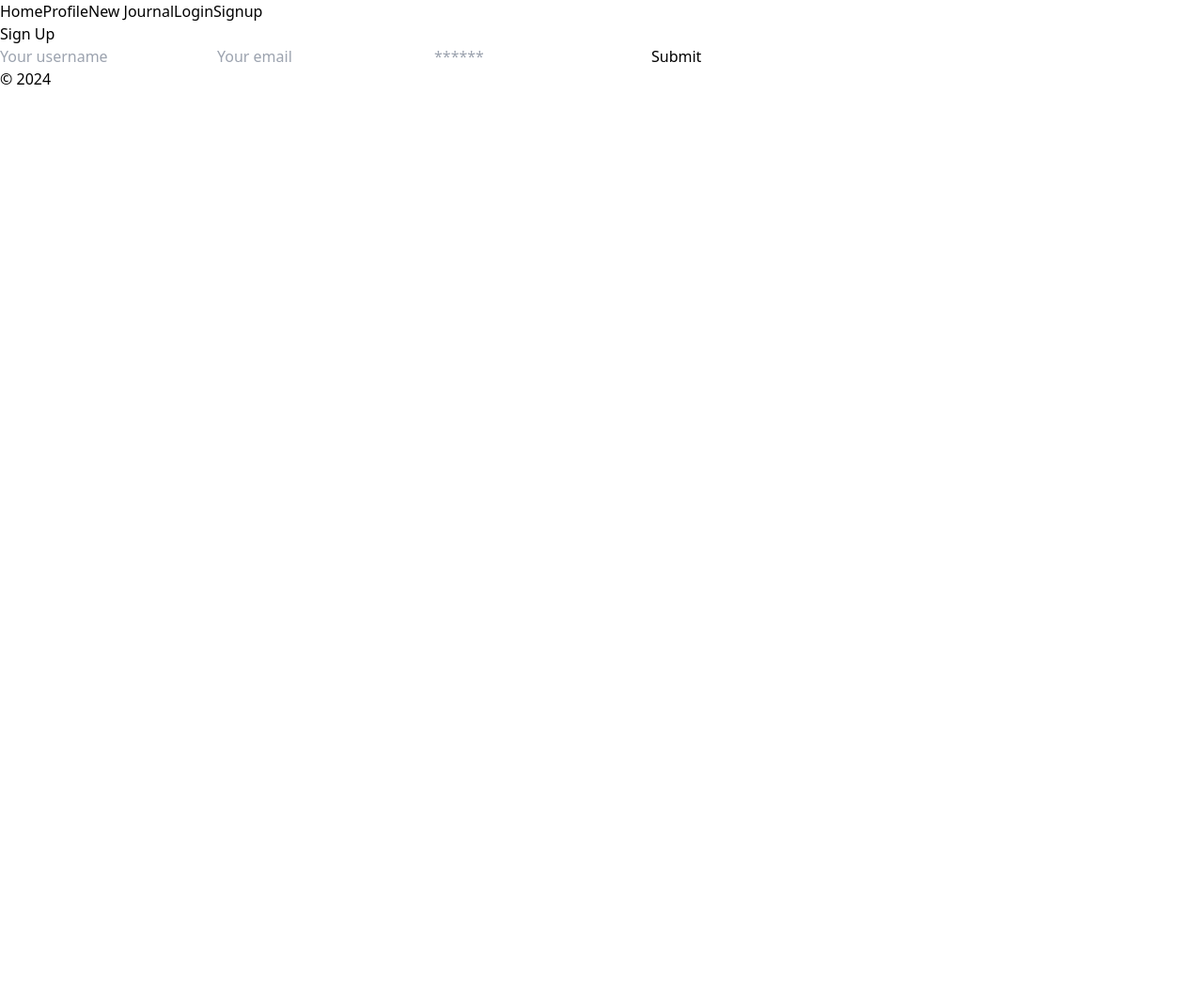
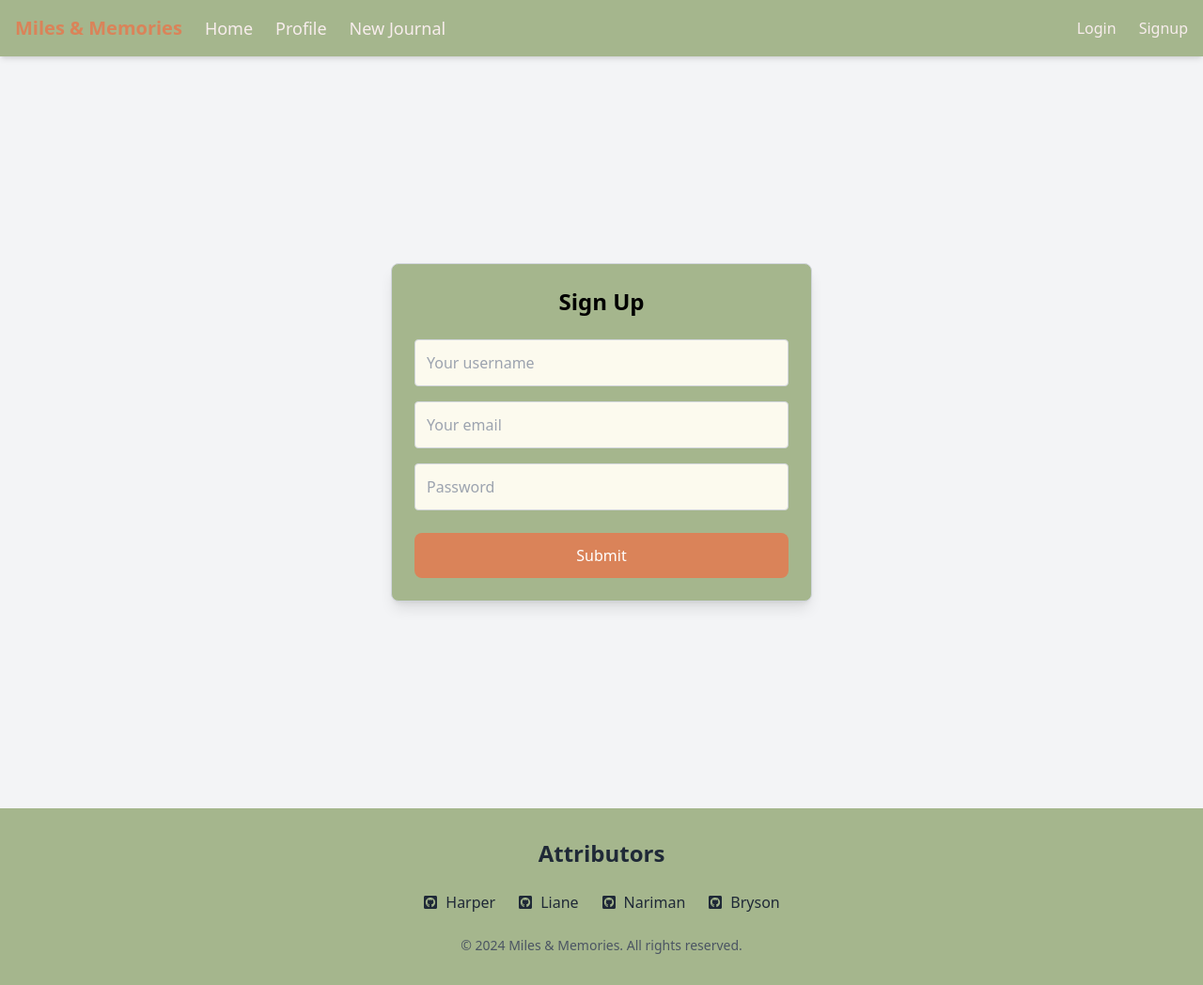
Before and after one commit to aharper2568/Travel-Journal-App, a React (Vite) app in the folder client/: page /signup in a window 1280 px wide. Shown: the whole page at 94% size. Before the commit the page ends 800 px from the top, so only its background shows below. Built offline with nearby package versions, Linux system fonts and the light colour scheme.

Commit message:
added style to header, footer, login, and signup and also added drag and drop functions for images on createpost page

```diff
--- a/client/src/components/Footer/index.jsx
+++ b/client/src/components/Footer/index.jsx
@@ -1,8 +1,59 @@
+import { FaGithubSquare } from 'react-icons/fa';
+
 const Footer = () => {
   return (
-    <footer>
-      <div>
-        <h4>&copy; {new Date().getFullYear()}</h4>
+    <footer style={{ backgroundColor: '#A5B68D' }} className="text-center py-8">
+      <div className="container mx-auto max-w-screen-md">
+        <h5 className="mb-6 text-2xl font-bold text-gray-800">Attributors</h5>
+        <ul className="flex justify-center space-x-6 list-none p-0">
+          <li>
+            <a
+              href="https://github.com/aharper2568"
+              target="_blank"
+              rel="noopener noreferrer"
+              className="flex items-center text-gray-800 hover:text-red-600 transition duration-300 hover:scale-110"
+            >
+              <FaGithubSquare className="mr-2" />
+              Harper
+            </a>
+          </li>
+          <li>
+            <a
+              href="https://github.com/lllewell"
+              target="_blank"
+              rel="noopener noreferrer"
+              className="flex items-center text-gray-800 hover:text-yellow-400 transition duration-300 hover:scale-110"
+            >
+              <FaGithubSquare className="mr-2" />
+              Liane
+            </a>
+          </li>
+          <li>
+            <a
+              href="https://github.com/NarSulEsz"
+              target="_blank"
+              rel="noopener noreferrer"
+              className="flex items-center text-gray-800 hover:text-blue-700 transition duration-300 hover:scale-110"
+            >
+              <FaGithubSquare className="mr-2" />
+              Nariman
+            </a>
+          </li>
+          <li>
+            <a
+              href="https://github.com/Bryson987081"
+              target="_blank"
+              rel="noopener noreferrer"
+              className="flex items-center text-gray-800 hover:text-indigo-500 transition duration-300 hover:scale-110"
+            >
+              <FaGithubSquare className="mr-2" />
+              Bryson
+            </a>
+          </li>
+        </ul>
+        <p className="mt-6 text-gray-600 text-sm">
+          © {new Date().getFullYear()} Miles & Memories. All rights reserved.
+        </p>
       </div>
     </footer>
   );
--- a/client/src/components/Header/index.jsx
+++ b/client/src/components/Header/index.jsx
@@ -1,16 +1,64 @@
 import { Link } from 'react-router-dom';
 import AuthLinks from './AuthLinks';
+import { useState } from 'react';
 
 const Header = () => {
+  const [isMobileMenuOpen, setIsMobileMenuOpen] = useState(false);
   return (
-    <header>
-      <nav>
-        <Link to="/">Home</Link>
-        <Link to="/me">Profile</Link>
-        <Link to="/create" >New Journal</Link>
+    <header style={{ backgroundColor: '#A5B68D' }} className="shadow-md sticky top-0 ">
+    <nav className="p-4 flex justify-between items-center">
+      <div className="flex items-center space-x-6">
+        <Link to="/" style={{ color: '#DA8359' }} className="text-xl font-bold transition duration-300 hover:scale-110">
+          Miles & Memories
+        </Link>
+        <div style={{ color: '#F8EDED' }} className="hidden md:flex space-x-6">
+          <Link to="/" className="text-lg transition duration-300 hover:scale-110">
+            Home
+          </Link>
+          <Link to="/me" className="text-lg transition duration-300 hover:scale-110">
+            Profile
+          </Link>
+          <Link to="/create" className="text-lg transition duration-300 hover:scale-110">
+            New Journal
+          </Link>
+        </div>
+      </div>
+
+      {/* Mobile Menu Button */}
+      <div className="md:hidden">
+        <button
+          style={{ color: '#F8EDED' }}
+          onClick={() => setIsMobileMenuOpen(!isMobileMenuOpen)}
+          className="focus:outline-none"
+        >
+          {isMobileMenuOpen ? '✕' : '☰'}
+        </button>
+      </div>
+
+      {/* Auth Links */}
+      <div style={{ color: '#F8EDED' }} className='hidden md:flex space-x-6 transition duration-300 hover:scale-110'>
         <AuthLinks />
-      </nav>
-    </header>
+      </div>
+    </nav>
+
+    {/* Mobile Menu */}
+    {isMobileMenuOpen && (
+      <div style={{ backgroundColor: '#A5B68D' }} className="md:hidden bg-white shadow-md">
+        <div style={{ color: '#F8EDED' }} className="flex flex-col p-4 space-y-2 items-center">
+          <Link to="/" style={{ color: '#F8EDED' }} className="text-lg" onClick={() => setIsMobileMenuOpen(false)}>
+            Home
+          </Link>
+          <Link to="/me" style={{ color: '#F8EDED' }} className="text-lg" onClick={() => setIsMobileMenuOpen(false)}>
+            Profile
+          </Link>
+          <Link to="/create" style={{ color: '#F8EDED' }} className="text-lg" onClick={() => setIsMobileMenuOpen(false)}>
+            New Journal
+          </Link>
+          <AuthLinks />
+        </div>
+      </div>
+    )}
+  </header>
   );
 };
 
--- a/client/src/pages/CreatePost.jsx
+++ b/client/src/pages/CreatePost.jsx
@@ -1,7 +1,5 @@
-import { Navigate, useParams } from 'react-router-dom';
-import { useMutation, useQuery } from '@apollo/client';
+import { useMutation } from '@apollo/client';
 import { useState } from 'react';
-import { QUERY_SINGLE_USER, QUERY_ME } from '../utils/queries';
 import { ADD_ENTRY } from '../utils/mutations';
 
 import Auth from '../utils/auth';
@@ -12,7 +10,28 @@ const CreateEntry = ({ profileId }) => {
   const [location, setLocation] = useState('')
   const [content, setContent] = useState('')
   const [picture, setPicture] = useState('')
-  const [addEntry, {error}] = useMutation(ADD_ENTRY)
+  const [addEntry, { error }] = useMutation(ADD_ENTRY)
+
+  const handleFileChange = (e) => {
+    const file = e.target.files[0];
+    if (file) {
+      setPicture(URL.createObjectURL(file));
+
+    }
+  };
+
+  const handleDrop = (e) => {
+    e.preventDefault();
+    const file = e.dataTransfer.files[0];
+    if (file) {
+      setPicture(URL.createObjectURL(file));
+      console.log(file, picture)
+    }
+  };
+
+  const handleDragOver = (e) => {
+    e.preventDefault();
+  };
 
   const handleFormSubmit = async (event) => {
     event.preventDefault();
@@ -40,51 +59,85 @@ const CreateEntry = ({ profileId }) => {
   return (
     <>
       {Auth.loggedIn() ? (
+        <main className="flex items-center justify-center min-h-screen bg-gray-100">
+          <div style={{ background: '#A5B68D' }} className="max-w-md w-full p-6 border-gray-300 rounded-lg shadow-lg">
+            <form style={{ background: '#ECDFCC' }} onSubmit={handleFormSubmit} className="max-w-md mx-auto p-6 border border-gray-300 rounded-lg shadow-lg">
+              <h2 className="text-2xl font-bold mb-4 text-center">Create New Post</h2>
 
-        <form onSubmit={handleFormSubmit}>
               <input
                 type='text'
                 placeholder='Title'
                 value={title}
                 onChange={(e) => setTitle(e.target.value)}
                 required
+                className="w-full p-3 mb-4 border border-gray-300 rounded"
+                style={{ background: '#FCFAEE' }}
               />
+
               <input
-            type='text'
-            placeholder='Date'
+                type='date'
                 value={date}
                 onChange={(e) => setDate(e.target.value)}
                 required
+                className="w-full p-3 mb-4 border border-gray-300 rounded"
+                style={{ background: '#FCFAEE' }}
               />
+
               <input
                 type='text'
                 placeholder='Location'
                 value={location}
                 onChange={(e) => setLocation(e.target.value)}
                 required
+                className="w-full p-3 mb-4 border border-gray-300"
+                style={{ background: '#FCFAEE' }}
               />
-          <input
-            type='text'
+
+              <textarea
                 placeholder='Content'
                 value={content}
                 onChange={(e) => setContent(e.target.value)}
                 required
+                className="w-full p-3 mb-4 border border-gray-300"
+                style={{ background: '#FCFAEE' }}
               />
+
+              <div
+                onDrop={handleDrop}
+                onDragOver={handleDragOver}
+                className="w-full p-4 mb-4 border-2 border-dashed border-gray-300 rounded-lg text-center"
+                style={{ background: '#FCFAEE' }}
+              >
+                {picture ? (
+                  <img src={picture} alt="Preview" className="mb-2 rounded-md" style={{ maxWidth: '100%', maxHeight: '200px', objectFit: 'cover' }} />
+                ) : (
+                  <p className="text-gray-500">Drag & drop a picture here.</p>
+                )}
                 <input
-            type='text'
-            placeholder='Picture'
-            value={picture}
-            onChange={(e) => setPicture(e.target.value)}
+                  type='file'
+                  accept="image/*"
+                  onChange={handleFileChange}
+                  className="hidden"
                 />
-          <button type='submit'>Submit</button>
+              </div>
 
-          {error && <p>Error occurred while creating entry {error.message}</p>}
-          {error && <p>Error occurred: {error.message}</p>}
+              <button
+                type='submit'
+                className="w-full p-3 text-white rounded-lg transition duration-300 hover:scale-105"
+                style={{ background: '#DA8359' }}
+              >
+                Submit
+              </button>
+
+              {error && <p className="mt-2 text-red-600">Error occurred: {error.message}</p>}
             </form>
+          </div>
+        </main>
       ) : (<p>You must be logged in to make a new post.</p>)}
 
     </>
-)}
+  )
+}
 
 
 export default CreateEntry
--- a/client/src/pages/Login.jsx
+++ b/client/src/pages/Login.jsx
@@ -41,10 +41,10 @@ const Login = () => {
   };
 
   return (
-    <main>
+    <main className="flex items-center justify-center min-h-screen bg-gray-100">
+    <div style={{ background: '#A5B68D' }} className="max-w-md w-full p-6 bg-white border border-gray-300 rounded-lg shadow-lg">
       <div>
-        <div>
-          <h4>Login</h4>
+      <h4 className="text-2xl font-bold mb-6 text-center">Login</h4>
           <div>
             {data ? (
               <p>
@@ -52,24 +52,34 @@ const Login = () => {
                 <Link to="/">back to the homepage.</Link>
               </p>
             ) : (
-              <form onSubmit={handleFormSubmit}>
+              <form style={{ background: '#ECDFCC' }} onSubmit={handleFormSubmit} className="max-w-md mx-auto p-6 bg-white border border-gray-300 rounded-lg shadow-lg">
+
   <input
-                  placeholder="Your email"
+    placeholder="Email"
     name="email"
     type="email"
     value={formState.email}
     onChange={handleChange}
+    required
+    className="w-full p-3 mb-6 border border-gray-300 rounded"
+            style={{ background: '#FCFAEE' }}
           />
+
   <input
-                  placeholder="******"
+    placeholder="Password"
     name="password"
     type="password"
     value={formState.password}
     onChange={handleChange}
+    required
+    className="w-full p-3 mb-6 border border-gray-300 rounded"
+            style={{ background: '#FCFAEE' }}
           />
+
   <button
-                  style={{ cursor: 'pointer' }}
             type="submit"
+            className="w-full p-3 bg-blue-500 text-white rounded-lg transition duration-300 hover:scale-105"
+            style={{ background: '#DA8359' }}
           >
     Submit
   </button>
--- a/client/src/pages/Signup.jsx
+++ b/client/src/pages/Signup.jsx
@@ -41,15 +41,16 @@ const Signup = () => {
   };
 
   return (
-    <main>
-      <div>
-        <div>
-          <h4>Sign Up</h4>
-          <div>
+    <main className="flex items-center justify-center min-h-screen bg-gray-100">
+    <div style={{ background: '#A5B68D' }} className="max-w-md w-full p-6 bg-white border border-gray-300 rounded-lg shadow-lg">
+      <h4 className="text-2xl font-bold mb-6 text-center">Sign Up</h4>
+
       {data ? (
-              <p>
+        <p className="text-center">
           Success! You may now head{' '}
-                <Link to="/">back to the homepage.</Link>
+          <Link to="/" className="text-blue-500 underline">
+            back to the homepage.
+          </Link>
         </p>
       ) : (
         <form onSubmit={handleFormSubmit}>
@@ -59,6 +60,9 @@ const Signup = () => {
             type="text"
             value={formState.username}
             onChange={handleChange}
+            required
+            className="w-full p-3 mb-4 border border-gray-300 rounded"
+            style={{ background: '#FCFAEE' }}
           />
           <input
             placeholder="Your email"
@@ -66,17 +70,24 @@ const Signup = () => {
             type="email"
             value={formState.email}
             onChange={handleChange}
+            required
+            className="w-full p-3 mb-4 border border-gray-300 rounded"
+            style={{ background: '#FCFAEE' }}
           />
           <input
-                  placeholder="******"
+            placeholder="Password"
             name="password"
             type="password"
             value={formState.password}
             onChange={handleChange}
+            required
+            className="w-full p-3 mb-6 border border-gray-300 rounded"
+            style={{ background: '#FCFAEE' }}
           />
           <button
-                  style={{ cursor: 'pointer' }}
             type="submit"
+            className="w-full p-3 bg-blue-500 text-white rounded-lg transition duration-300 hover:scale-105"
+            style={{ background: '#DA8359' }}
           >
             Submit
           </button>
@@ -84,10 +95,10 @@ const Signup = () => {
       )}
 
       {error && (
-              <div>{error.message}</div>
+        <div className="mt-4 text-red-600 text-center">
+          {error.message}
+        </div>
       )}
-          </div>
-        </div>
     </div>
   </main>
   );
--- a/package.json
+++ b/package.json
@@ -15,5 +15,8 @@
   "license": "ISC",
   "devDependencies": {
     "concurrently": "^7.1.0"
+  },
+  "dependencies": {
+    "react-icons": "^5.3.0"
   }
 }
```
Lines whose indentation alone changed are shown as unchanged.
